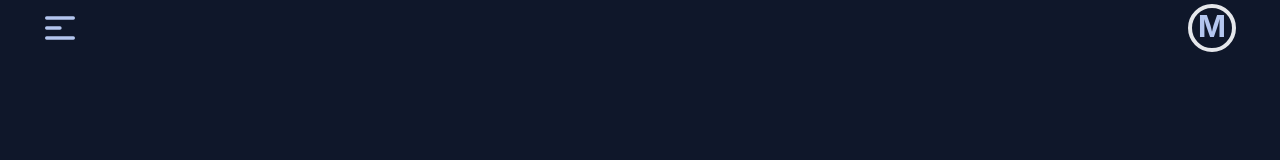
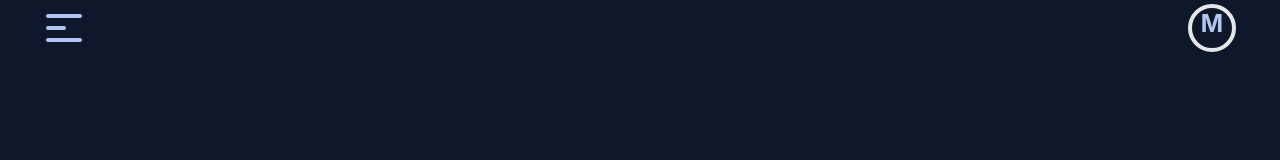
Before and after one commit to moniruzzaman01/Personal-portfolio, a React (Create React App) app: page / in a window 1280 px wide. Shown: the top 160 px of the page. Built offline with nearby package versions, Linux system fonts and the light colour scheme.

Commit message:
navbar retouched

```diff
--- a/src/Components/Navbar.js
+++ b/src/Components/Navbar.js
@@ -31,7 +31,7 @@ const Navbar = () => {
     </>
   );
   return (
-    <div className=" px-5 lg:px-10">
+    <div className=" px-5 lg:px-10 ">
       <div className=" flex justify-between items-center min-h-[7vh]">
         <label
           onClick={() => setNavModal(!navModal)}
@@ -39,7 +39,7 @@ const Navbar = () => {
         >
           <svg
             xmlns="http://www.w3.org/2000/svg"
-            className="h-10 w-10"
+            className="h-12 w-12"
             fill="none"
             viewBox="0 0 24 24"
             stroke="currentColor"
@@ -55,7 +55,7 @@ const Navbar = () => {
         <div>
           <Link
             to="/"
-            className=" block normal-case text-3xl border-4 font-bold h-12 w-12 text-center rounded-full mr-1"
+            className=" leading-[4vh] block normal-case text-2xl border-4 font-bold h-12 w-12 text-center rounded-full mr-1"
           >
             M
           </Link>
```
